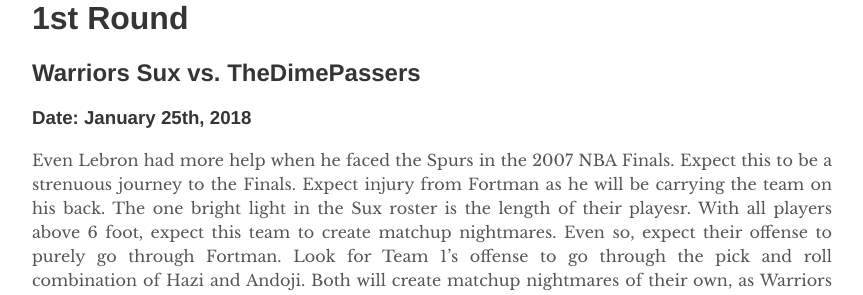
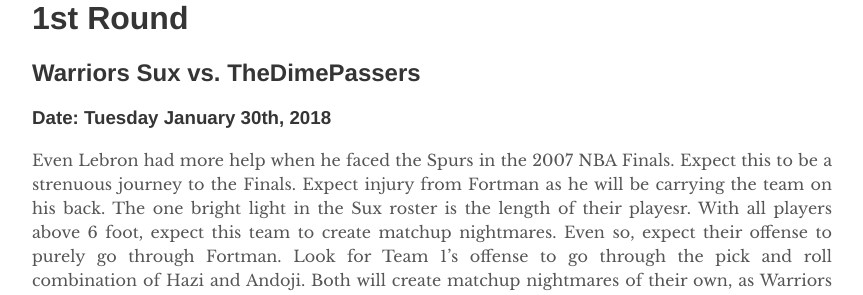
Before and after one commit to nohharri/tdpba, a Jekyll site: the page built from _posts/2018-01-23-preseason-tournament.md, in a window 1280 px wide. Shown: the part 1190-1485 px from the top of the page, without its empty margins (208-1071 px from the left). Built offline with Jekyll 4.4.1, drawn with Linux system fonts in a browser that asks for light colours.

Commit message:
Update 2018-01-23-preseason-tournament.md

```diff
--- a/_posts/2018-01-23-preseason-tournament.md
+++ b/_posts/2018-01-23-preseason-tournament.md
@@ -31,7 +31,7 @@ To warm up for the new season (and wait for the return of Ian), a 3v3 tournament
 
 # 1st Round
 ## Warriors Sux vs. TheDimePassers
-### Date: January 25th, 2018
+### Date: Tuesday January 30th, 2018
 Even Lebron had more help when he faced the Spurs in the 2007 NBA Finals. Expect this to be a strenuous journey to the Finals. Expect injury from Fortman as he will be carrying the team on his back. The one bright light in the Sux roster is the length of their playesr. With all players above 6 foot, expect this team to create matchup nightmares. Even so, expect their offense to purely go through Fortman. Look for Team 1's offense to go through the pick and roll combination of Hazi and Andoji. Both will create matchup nightmares of their own, as Warriors Sux possess no true center.
 
 **Harrison's Prediction: Warriors Sux 21-20 **
```
